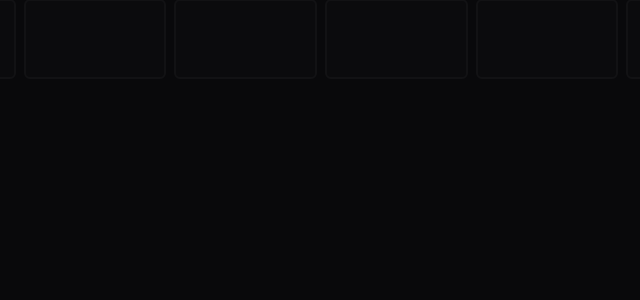
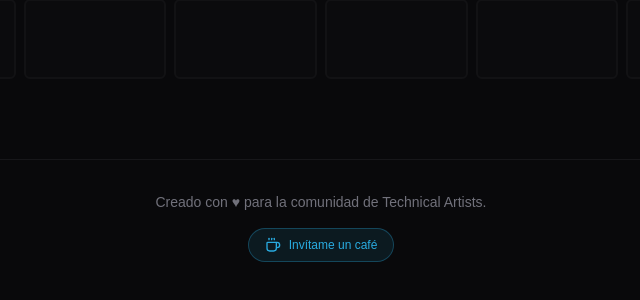
Before and after one commit to MontyAnim/Nodle, a Next.js app: page /practice in a window 1280 px wide. Shown: the part 913-1213 px from the top of the page, without its empty margins (319-959 px from the left). Before the commit the page ends 1088 px from the top, so only its background shows below. Built offline with nearby package versions, Linux system fonts and the light colour scheme.

Commit message:
feat(monetization): add kofi support in global footer and victory screen

```diff
--- a/src/app/page.tsx
+++ b/src/app/page.tsx
@@ -12,6 +12,7 @@ import { GameBoard } from "@/components/GameBoard";
 import { DebugConsole } from "@/components/DebugConsole";
 import { generateShareImage, copyShareImageToClipboard } from "@/lib/canvas";
 import { Share2, Check } from "lucide-react";
+import { KofiButton } from "@/components/KofiButton";
 
 export default function Home() {
   const resetDailyGame = useGameStore((state) => state.resetDailyGame);
@@ -155,7 +156,7 @@ export default function Home() {
         )}
 
         {isReady && attempts.length > 0 && (
-          <div className="mt-8">
+          <div className="mt-8 flex flex-col items-center gap-4">
             <button
               onClick={handleShare}
               className="flex items-center gap-2 px-6 py-3 bg-indigo-600 hover:bg-indigo-500 text-white rounded-full font-bold transition-colors shadow-lg"
@@ -163,11 +164,25 @@ export default function Home() {
               {copied ? <Check className="w-5 h-5" /> : <Share2 className="w-5 h-5" />}
               {copied ? '¡Copiado al Portapapeles!' : 'Compartir Resultado'}
             </button>
+            {gameStatus === 'won' && (
+              <div className="animate-fade-in flex flex-col items-center gap-2 mt-4">
+                <p className="text-zinc-400 text-sm">¿Te gusta Nodle?</p>
+                <KofiButton />
+              </div>
+            )}
           </div>
         )}
 
         <DebugConsole targetNode={dailyNode} />
       </div>
+
+      {/* Global Footer */}
+      <footer className="mt-20 flex flex-col items-center justify-center gap-4 text-center border-t border-zinc-800/50 pt-8 w-full max-w-5xl">
+        <p className="text-zinc-500 text-sm">
+          Creado con ♥ para la comunidad de Technical Artists.
+        </p>
+        <KofiButton label="Invítame un café" className="text-xs px-3 py-1.5" />
+      </footer>
     </main>
   );
 }
--- a/src/app/practice/page.tsx
+++ b/src/app/practice/page.tsx
@@ -11,6 +11,7 @@ import { GameBoard } from "@/components/GameBoard";
 import { PracticeConfig } from "@/components/PracticeConfig";
 import { useGameStore } from "@/store/useGameStore";
 import { DebugConsole } from "@/components/DebugConsole";
+import { KofiButton } from "@/components/KofiButton";
 
 const MAX_ATTEMPTS = 6;
 
@@ -192,6 +193,14 @@ export default function PracticePage() {
 
         <DebugConsole targetNode={targetNode} />
       </div>
+
+      {/* Global Footer */}
+      <footer className="mt-20 flex flex-col items-center justify-center gap-4 text-center border-t border-zinc-800/50 pt-8 w-full max-w-5xl">
+        <p className="text-zinc-500 text-sm">
+          Creado con ♥ para la comunidad de Technical Artists.
+        </p>
+        <KofiButton label="Invítame un café" className="text-xs px-3 py-1.5" />
+      </footer>
     </main>
   );
 }
--- /dev/null
+++ b/src/components/KofiButton.tsx
@@ -0,0 +1,24 @@
+import React from 'react';
+import { Coffee } from 'lucide-react';
+
+interface KofiButtonProps {
+  label?: string;
+  className?: string;
+}
+
+export function KofiButton({ label = "Apoyar en Ko-fi", className = "" }: KofiButtonProps) {
+  // Replace this with the actual Ko-fi username/URL
+  const KOFI_URL = "https://ko-fi.com/montyanim";
+
+  return (
+    <a
+      href={KOFI_URL}
+      target="_blank"
+      rel="noopener noreferrer"
+      className={`flex items-center gap-2 px-4 py-2 bg-[#29abe0]/10 hover:bg-[#29abe0]/20 border border-[#29abe0]/30 hover:border-[#29abe0]/60 text-[#29abe0] rounded-full text-sm font-medium transition-all ${className}`}
+    >
+      <Coffee className="w-4 h-4" />
+      {label}
+    </a>
+  );
+}
```
Also changed, not shown: 1 other file (tests, documents, lock files or other folders).
